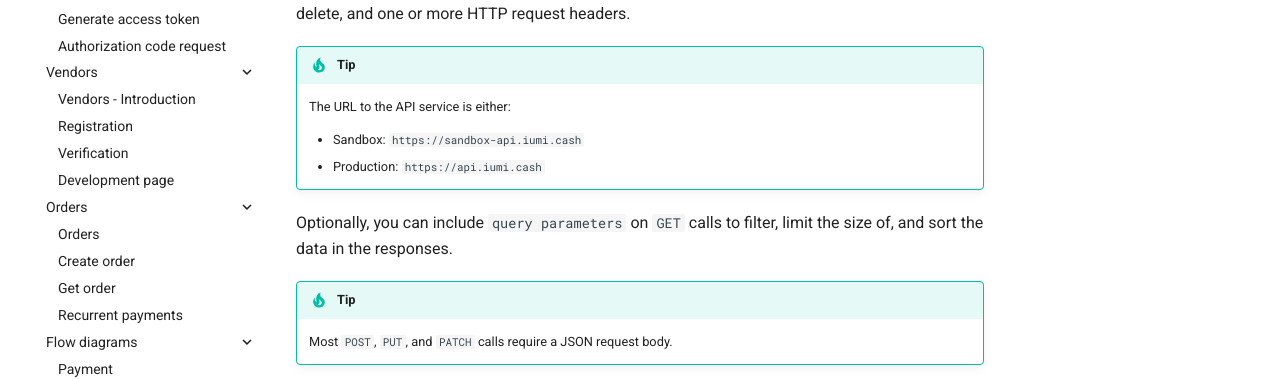
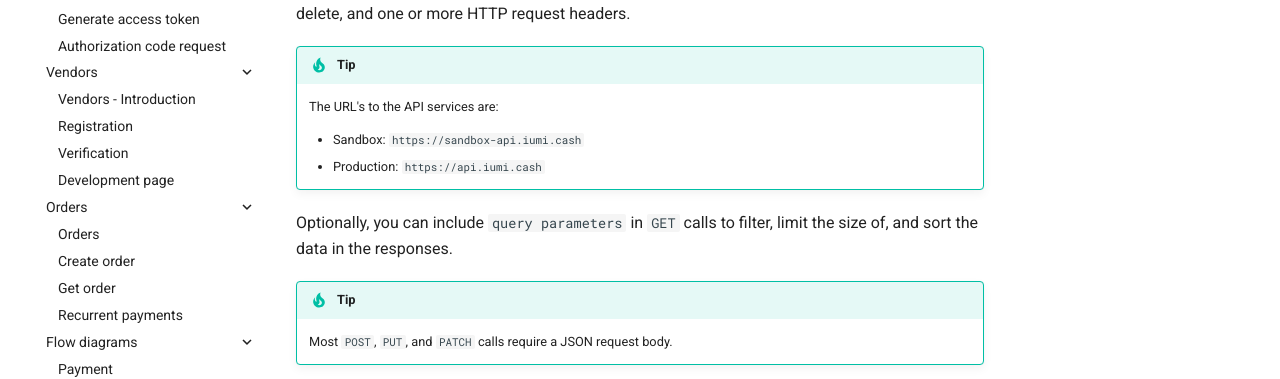
Before and after one commit to iumiCash/iumiCash.github.io, an MkDocs documentation site: the page built from docs/requests.md, in a window 1280 px wide and 1132 px high. Shown: the part 281-660 px from the top of the window. Built offline with MkDocs 1.6.1 and Material for MkDocs 9.7.7, drawn with Linux system fonts in a browser that asks for light colours.

Commit message:
responses changes 1 by AB

```diff
--- a/docs/requests.md
+++ b/docs/requests.md
@@ -7,12 +7,12 @@ the URL to the API service, the URI to a resource to query, submit data to, upda
 and one or more HTTP request headers.
 
 !!! Tip
-    The URL to the API service is either:
+    The URL's to the API services are:
 
     * Sandbox: `https://sandbox-api.iumi.cash`
     * Production: `https://api.iumi.cash`
 
-Optionally, you can include `query parameters` on `GET` calls to filter,
+Optionally, you can include `query parameters` in `GET` calls to filter,
 limit the size of, and sort the data in the responses.
 
 !!! Tip
```
Also changed, not shown: docs/index.md (+1 -1 lines).
